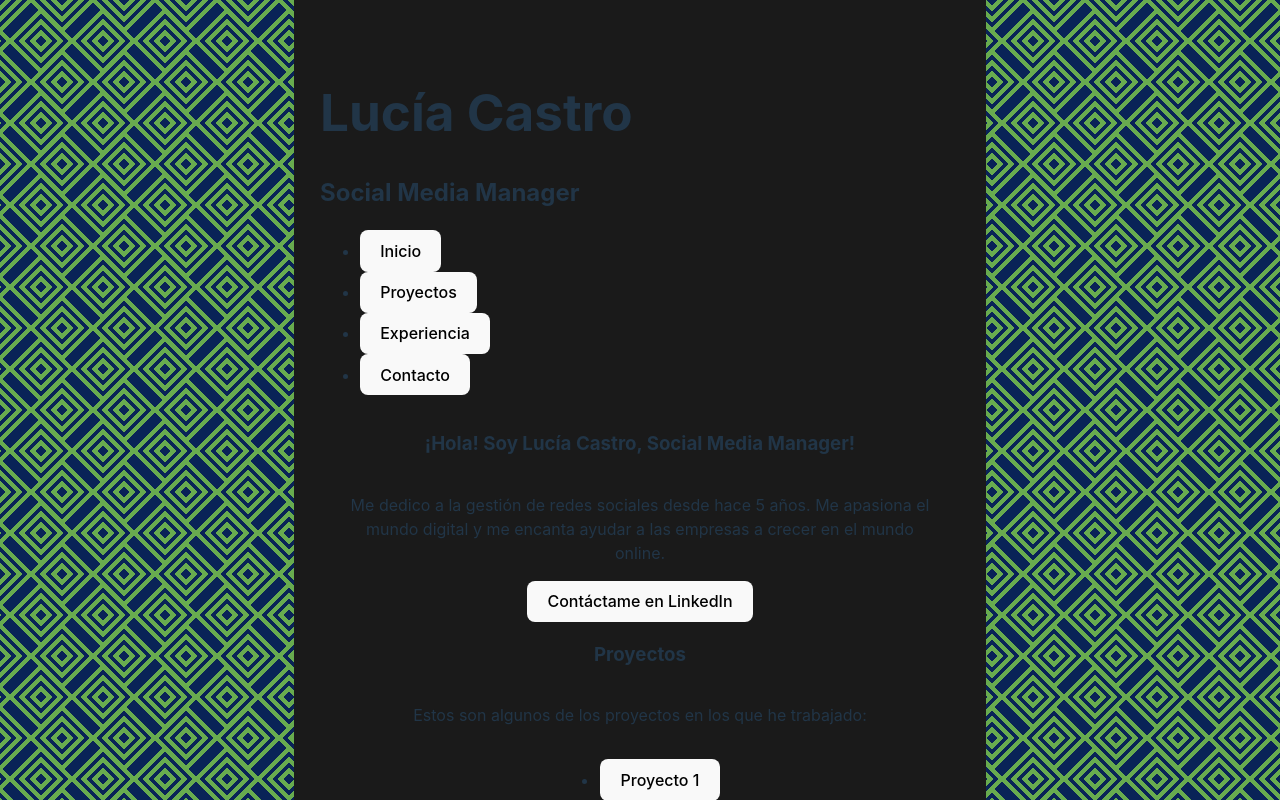
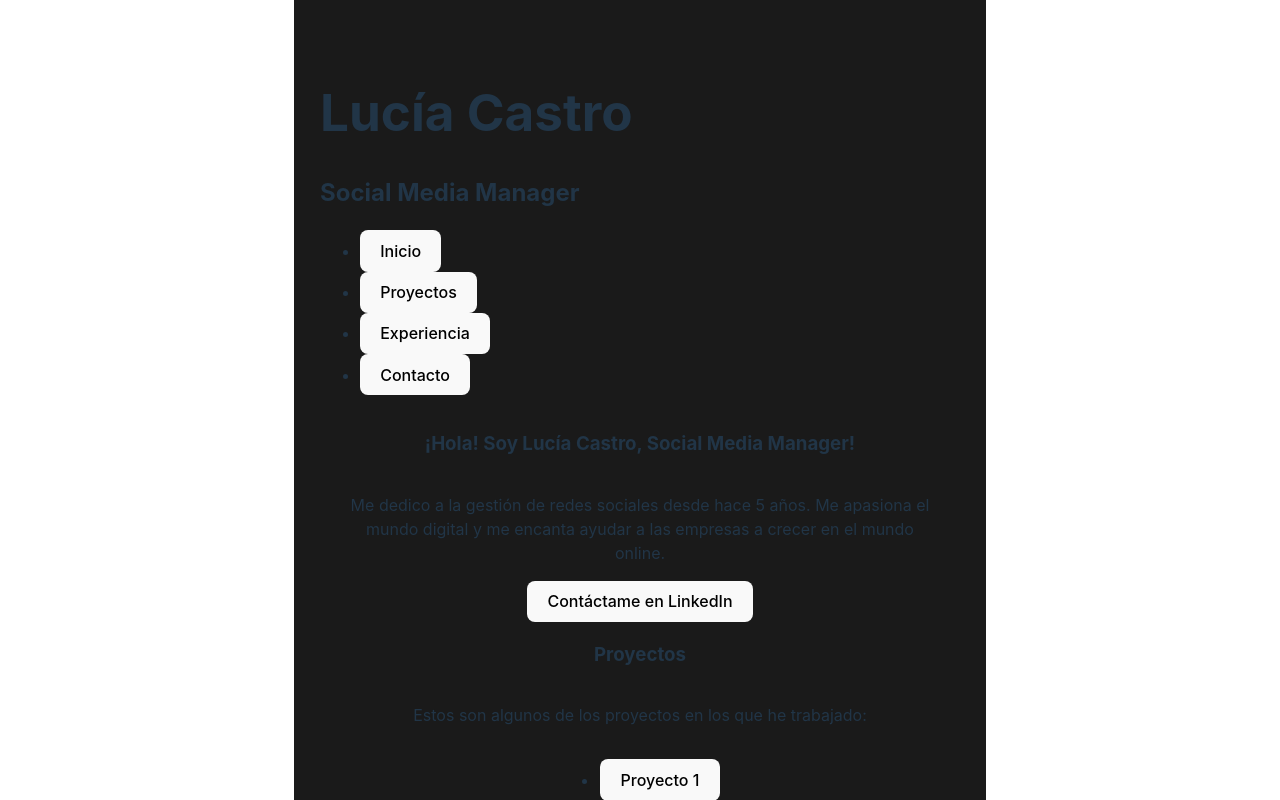
Before and after one commit to Maty910/Portafolio-Lu, a React (Vite) app: page / in a window 1280 px wide. Shown: the top 800 px of the page. Built offline with nearby package versions, Linux system fonts and the light colour scheme.

Commit message:
remove: background

```diff
--- a/src/index.css
+++ b/src/index.css
@@ -22,7 +22,7 @@ a:hover {
   color: #535bf2;
 }
 body {
-  background:
+  /* background:
       repeating-linear-gradient( 45deg,#0000 calc(-650%/13) calc(50%/13),#68ab4f 0 calc(100%/13),
       #0000 0 calc(150%/13),#68ab4f 0 calc(200%/13),
       #0000 0 calc(250%/13),#68ab4f 0 calc(300%/13)),repeating-linear-gradient( 45deg,#0000 calc(-650%/13) calc(50%/13),#68ab4f 0 calc(100%/13),
@@ -33,7 +33,7 @@ body {
       #0000 0 calc(250%/13),#68ab4f 0 calc(300%/13)),repeating-linear-gradient(-45deg,#0000 calc(-650%/13) calc(50%/13),#68ab4f 0 calc(100%/13),
       #0000 0 calc(150%/13),#68ab4f 0 calc(200%/13),
       #0000 0 calc(250%/13),#68ab4f 0 calc(300%/13)) 41px 41px #092357;
-background-size: 62px 82px;
+  background-size: 62px 82px; */
   display: grid;
   place-items: center;
   min-width: 320px;
```
